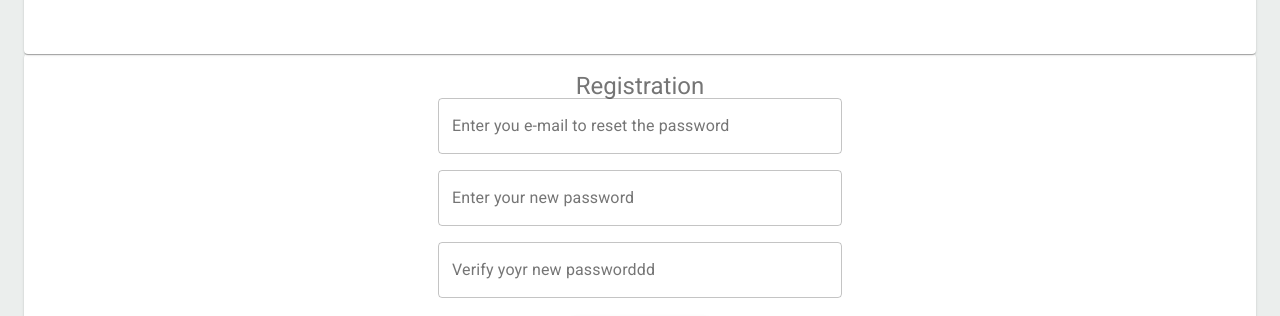
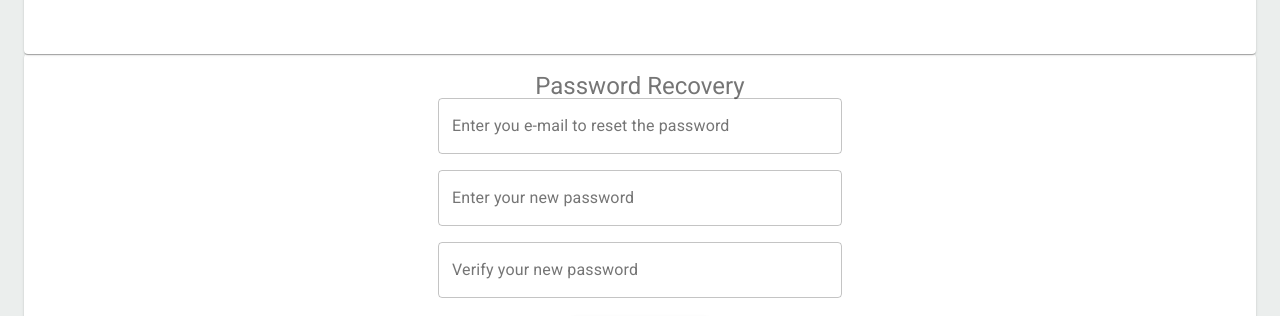
Before and after one commit to smile-street/smile-street, a React (Create React App) app in the folder smile-street-react/: page / in a window 1280 px wide. Shown: the part 367-683 px from the top of the page. Built offline with nearby package versions, Linux system fonts and the light colour scheme.

Commit message:
fix spelling on password recovery

```diff
--- a/smile-street-react/src/components/PasswordRecovery/PasswordRecovery.js
+++ b/smile-street-react/src/components/PasswordRecovery/PasswordRecovery.js
@@ -38,7 +38,7 @@ export default function PasswordRecovery() {
     <Container component="main">
       <Paper className={classes.paper}>
         <Container maxWidth="xs">
-          <PageHeading heading="Registration" />
+          <PageHeading heading="Password Recovery" />
           <Grid container spacing={3}>
             <TextField
               variant="outlined"
@@ -61,7 +61,7 @@ export default function PasswordRecovery() {
               variant="outlined"
               margin="normal"
               id="last name"
-              label="Verify yoyr new passworddd"
+              label="Verify your new password"
               style={{ margin: 8 }}
               fullWidth
             />
```
